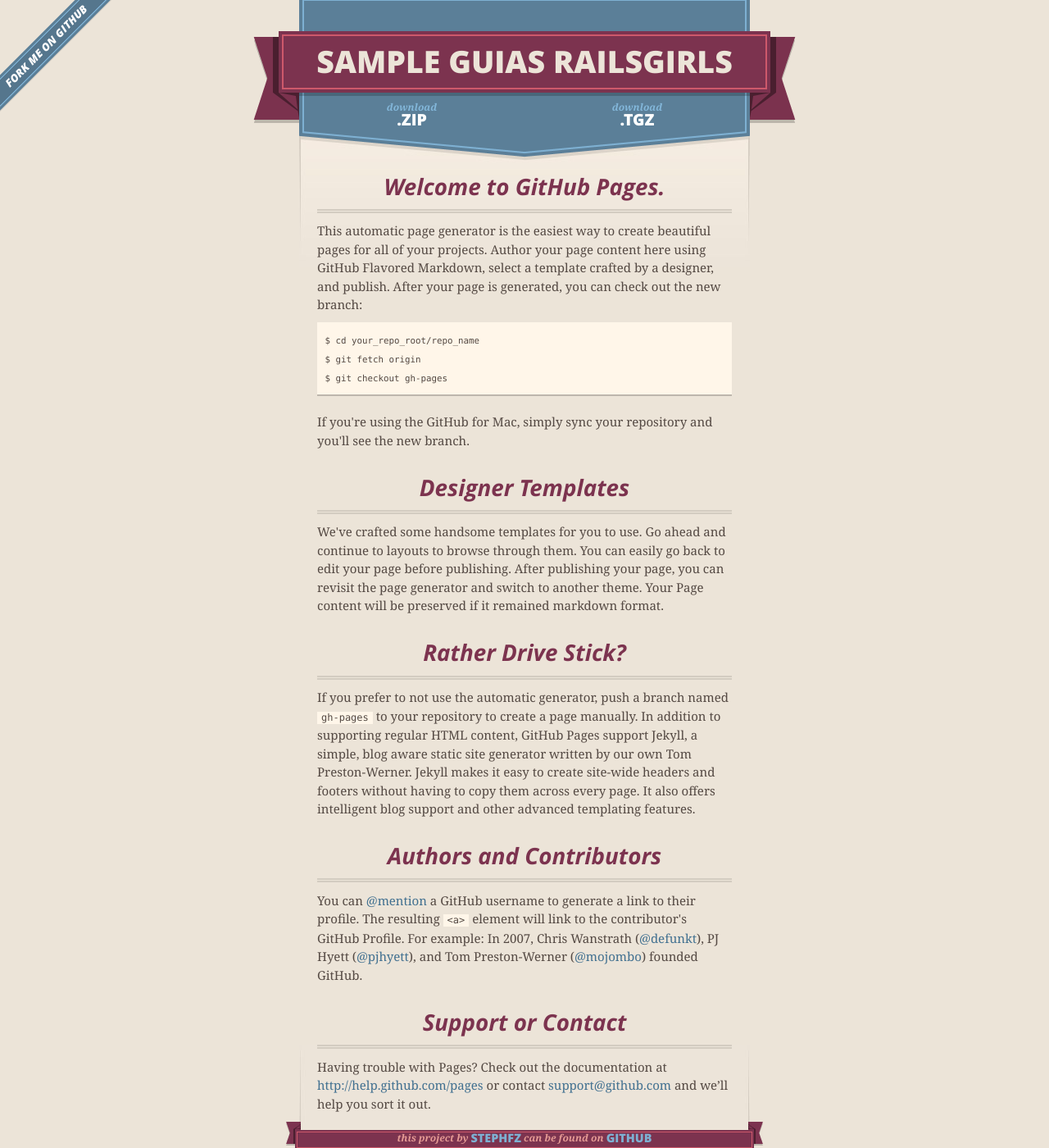
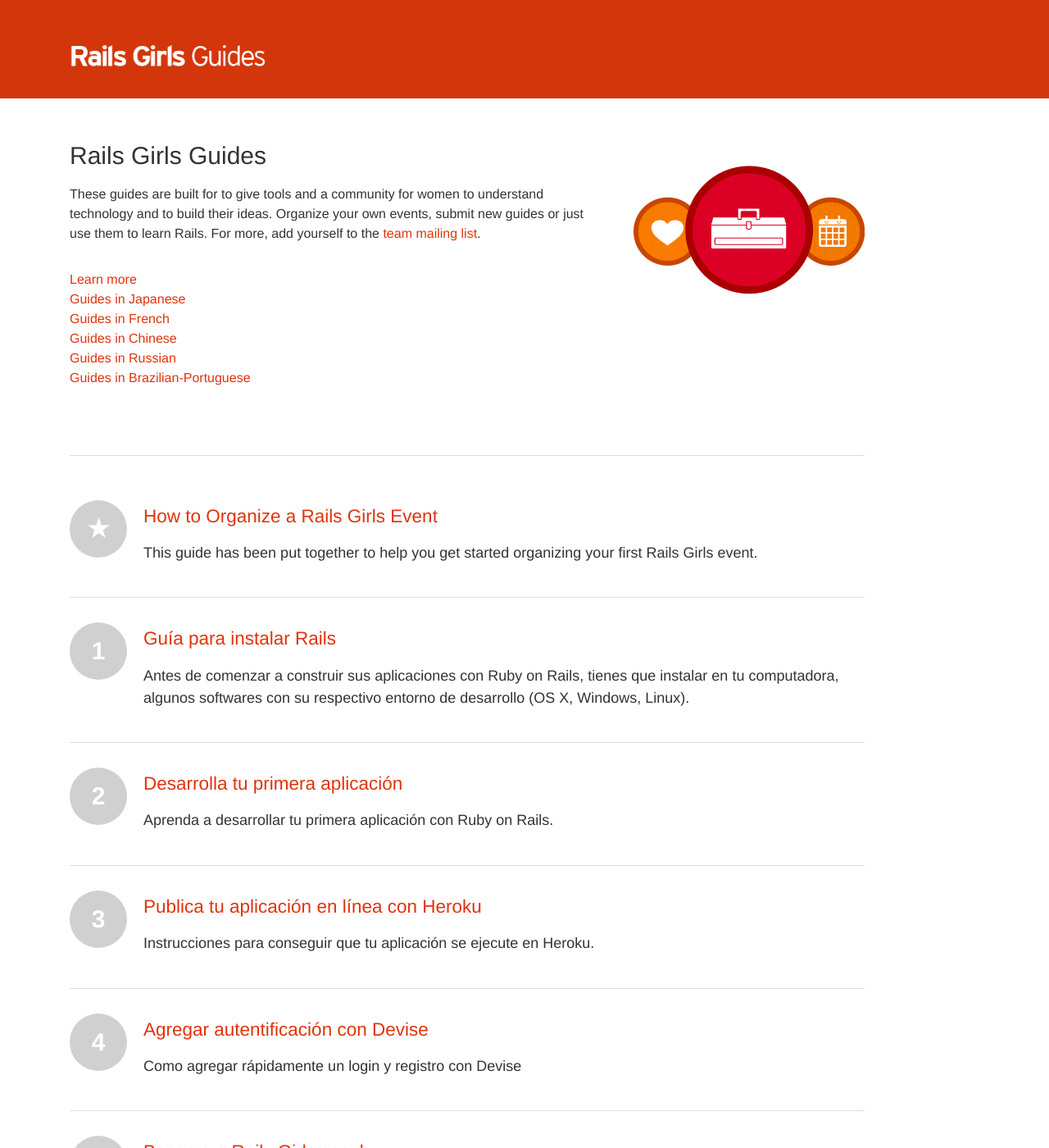
Before and after one commit to stephfz/sample_guias_railsgirls, a Jekyll site: the page built from index.html, in a window 1280 px wide and 1400 px high. Shown: the whole window at 82% size. Built offline with Jekyll 4.4.1, drawn with Linux system fonts in a browser that asks for light colours; nearby versions of some CDN libraries; Markdown is read by kramdown in place of the engine named in the settings; some of the changed text lies outside the part shown.

Commit message:
Update index.html

```diff
--- a/index.html
+++ b/index.html
@@ -1,98 +1,82 @@
-<!DOCTYPE html>
-<html>
-  <head>
-    <meta charset='utf-8'>
-    <meta http-equiv="X-UA-Compatible" content="chrome=1">
-    <meta name="viewport" content="width=640" />
-
-    <link rel="stylesheet" href="stylesheets/core.css" media="screen"/>
-    <link rel="stylesheet" href="stylesheets/mobile.css" media="handheld, only screen and (max-device-width:640px)"/>
-    <link rel="stylesheet" href="stylesheets/pygment_trac.css"/>
-
-    <script type="text/javascript" src="javascripts/modernizr.js"></script>
-    <script type="text/javascript" src="https://ajax.googleapis.com/ajax/libs/jquery/1.7.1/jquery.min.js"></script>
-    <script type="text/javascript" src="javascripts/headsmart.min.js"></script>
-    <script type="text/javascript">
-      $(document).ready(function () {
-        $('#main_content').headsmart()
-      })
-    </script>
-    <title>Sample guias railsgirls by stephfz</title>
-  </head>
-
-  <body>
-    <a id="forkme_banner" href="https://github.com/stephfz/sample_guias_railsgirls">View on GitHub</a>
-    <div class="shell">
-
-      <header>
-        <span class="ribbon-outer">
-          <span class="ribbon-inner">
-            <h1>Sample guias railsgirls</h1>
-            <h2></h2>
-          </span>
-          <span class="left-tail"></span>
-          <span class="right-tail"></span>
-        </span>
-      </header>
-
-      <section id="downloads">
-        <span class="inner">
-          <a href="https://github.com/stephfz/sample_guias_railsgirls/zipball/master" class="zip"><em>download</em> .ZIP</a><a href="https://github.com/stephfz/sample_guias_railsgirls/tarball/master" class="tgz"><em>download</em> .TGZ</a>
-        </span>
-      </section>
+---
+layout: default
+title: Guides
+---
+<div class="hero">
+    <h2>Rails Girls Guides</h2>
+    <p>These guides are built for to give tools and a community for women to understand technology and to build their ideas. Organize your own events, submit new guides or just use them to learn Rails. For more, add yourself to the <a href="http://groups.google.com/group/rails-girls-team">team mailing list</a>.</p>
+    <p class="hero-links">
+    <a href="http://railsgirls.com">Learn more</a><br/>
+    <a href="http://railsgirls-jp.github.com/">Guides in Japanese</a><br/>
+    <a href="http://humancoders.github.com/railspremierspas/">Guides in French</a><br/>
+    <a href="http://rgcn.github.com">Guides in Chinese</a><br/>
+    <a href="http://rgua.github.com">Guides in Russian</a><br/>
+<a href="http://www.maujor.com/railsgirlsguide/">Guides in Brazilian-Portuguese</a><br/>
 
 
-      <span class="banner-fix"></span>
+    </p>
+</div>
 
+<hr />
 
-      <section id="main_content">
-        <h3>
-<a name="welcome-to-github-pages" class="anchor" href="#welcome-to-github-pages"><span class="octicon octicon-link"></span></a>Welcome to GitHub Pages.</h3>
+<ul class="home">
 
-<p>This automatic page generator is the easiest way to create beautiful pages for all of your projects. Author your page content here using GitHub Flavored Markdown, select a template crafted by a designer, and publish. After your page is generated, you can check out the new branch:</p>
+    <li>
+        <a href="guide">
+          <i> ★</i>
+          <h3>How to Organize a Rails Girls Event</h3>
+          <p>This guide has been put together to help you get started organizing your first Rails Girls event.</p>
+        </a>
+    </li>
 
-<pre><code>$ cd your_repo_root/repo_name
-$ git fetch origin
-$ git checkout gh-pages
-</code></pre>
+    <li>
+        <a href="install">
+          <i>1</i>
+          <h3>Guía para instalar Rails</h3>
+          <p>Antes de comenzar a construir sus aplicaciones con Ruby on Rails, tienes que instalar en tu computadora, algunos softwares con su respectivo entorno de desarrollo (OS X, Windows, Linux).</p>
+        </a>
+    </li>
 
-<p>If you're using the GitHub for Mac, simply sync your repository and you'll see the new branch.</p>
-
-<h3>
-<a name="designer-templates" class="anchor" href="#designer-templates"><span class="octicon octicon-link"></span></a>Designer Templates</h3>
-
-<p>We've crafted some handsome templates for you to use. Go ahead and continue to layouts to browse through them. You can easily go back to edit your page before publishing. After publishing your page, you can revisit the page generator and switch to another theme. Your Page content will be preserved if it remained markdown format.</p>
-
-<h3>
-<a name="rather-drive-stick" class="anchor" href="#rather-drive-stick"><span class="octicon octicon-link"></span></a>Rather Drive Stick?</h3>
-
-<p>If you prefer to not use the automatic generator, push a branch named <code>gh-pages</code> to your repository to create a page manually. In addition to supporting regular HTML content, GitHub Pages support Jekyll, a simple, blog aware static site generator written by our own Tom Preston-Werner. Jekyll makes it easy to create site-wide headers and footers without having to copy them across every page. It also offers intelligent blog support and other advanced templating features.</p>
-
-<h3>
-<a name="authors-and-contributors" class="anchor" href="#authors-and-contributors"><span class="octicon octicon-link"></span></a>Authors and Contributors</h3>
-
-<p>You can <a href="https://github.com/blog/821" class="user-mention">@mention</a> a GitHub username to generate a link to their profile. The resulting <code>&lt;a&gt;</code> element will link to the contributor's GitHub Profile. For example: In 2007, Chris Wanstrath (<a href="https://github.com/defunkt" class="user-mention">@defunkt</a>), PJ Hyett (<a href="https://github.com/pjhyett" class="user-mention">@pjhyett</a>), and Tom Preston-Werner (<a href="https://github.com/mojombo" class="user-mention">@mojombo</a>) founded GitHub.</p>
-
-<h3>
-<a name="support-or-contact" class="anchor" href="#support-or-contact"><span class="octicon octicon-link"></span></a>Support or Contact</h3>
-
-<p>Having trouble with Pages? Check out the documentation at <a href="http://help.github.com/pages">http://help.github.com/pages</a> or contact <a href="mailto:support@github.com">support@github.com</a> and we’ll help you sort it out.</p>
-      </section>
-
-      <footer>
-        <span class="ribbon-outer">
-          <span class="ribbon-inner">
-            <p>this project by <a href="https://github.com/stephfz">stephfz</a> can be found on <a href="https://github.com/stephfz/sample_guias_railsgirls">GitHub</a></p>
-          </span>
-          <span class="left-tail"></span>
-          <span class="right-tail"></span>
-        </span>
-        <p>Generated with <a href="http://pages.github.com">GitHub Pages</a> using Merlot</p>
-        <span class="octocat"></span>
-      </footer>
-
-    </div>
-
-
-  </body>
-</html>
+    <li>
+        <a href="app">
+          <i>2</i>
+          <h3>Desarrolla tu primera aplicación</h3>
+          <p>Aprenda a desarrollar tu primera aplicación con Ruby on Rails.</p>
+        </a>
+    </li>
+    <li>
+        <a href="heroku">
+          <i>3</i>
+          <h3>Publica tu aplicación en línea con Heroku</h3>
+          <p>Instrucciones para conseguir que tu aplicación se ejecute en Heroku.</p>
+        </a>
+    </li>
+    <li>
+      <a href="devise">
+        <i>4</i>
+        <h3>Agregar autentificación con Devise</h3>
+        <p>Como agregar rápidamente un login y registro con Devise</p>
+      </a>
+    </li>
+     <li>
+        <a href="coach">
+          <i>5</i>
+          <h3>Become a Rails Girls coach</h3>
+          <p>All your questions about being a Rails Girls coach - in one place.</p>
+        </a>
+    </li>
+    <li>
+      <a href="how-to-continue-with-programming">
+        <i>6</i>
+        <h3>After The Event: How To Continue With Programming</h3>
+        <p>A guide to keep you going with learning on how to program.</p>
+      </a>
+    </li>
+    <li>
+        <a href="contributing">
+          <i>?</i>
+          <h3>Submit Your Own Guide</h3>
+          <p>We are accepting guides to extend the application to our <a href="http://github.com/railsgirls/railsgirls.github.com">Github repository &rarr;</a></p>
+        </a>
+    </li>
+</ul>
```
